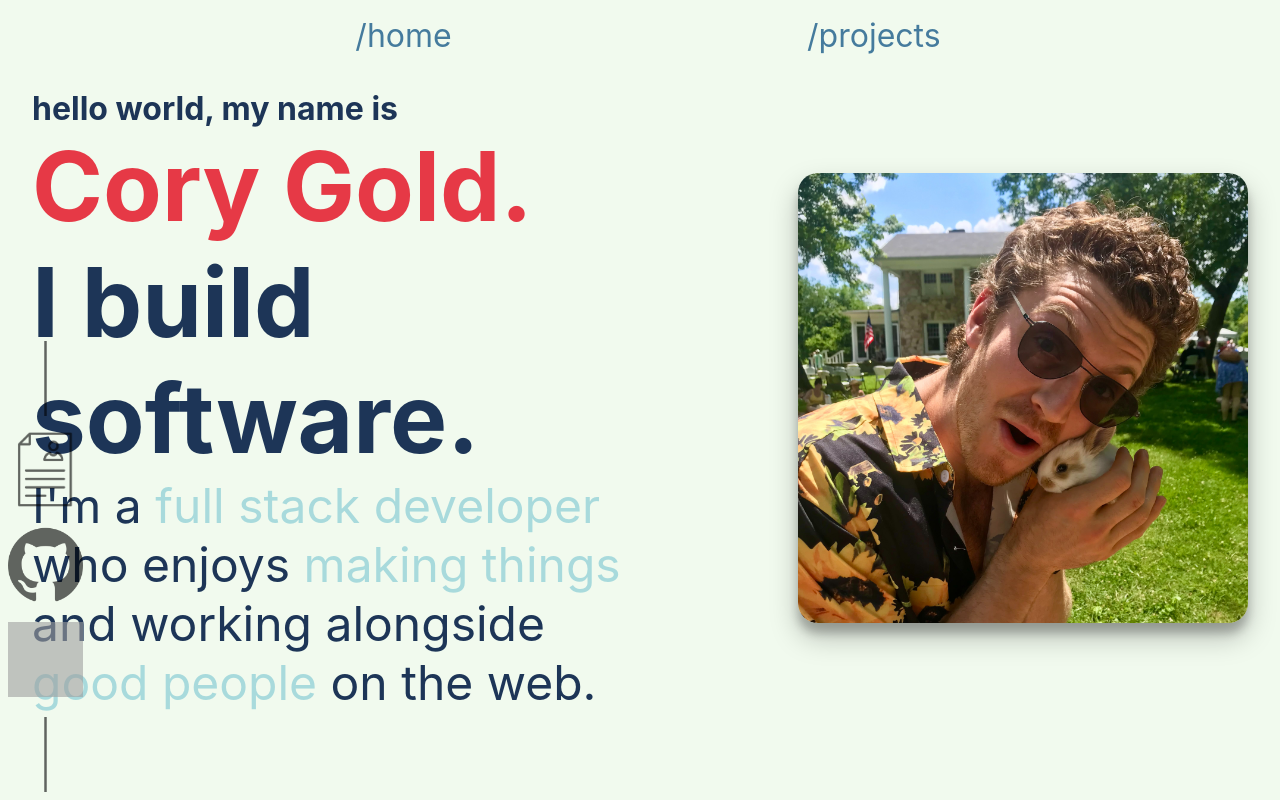
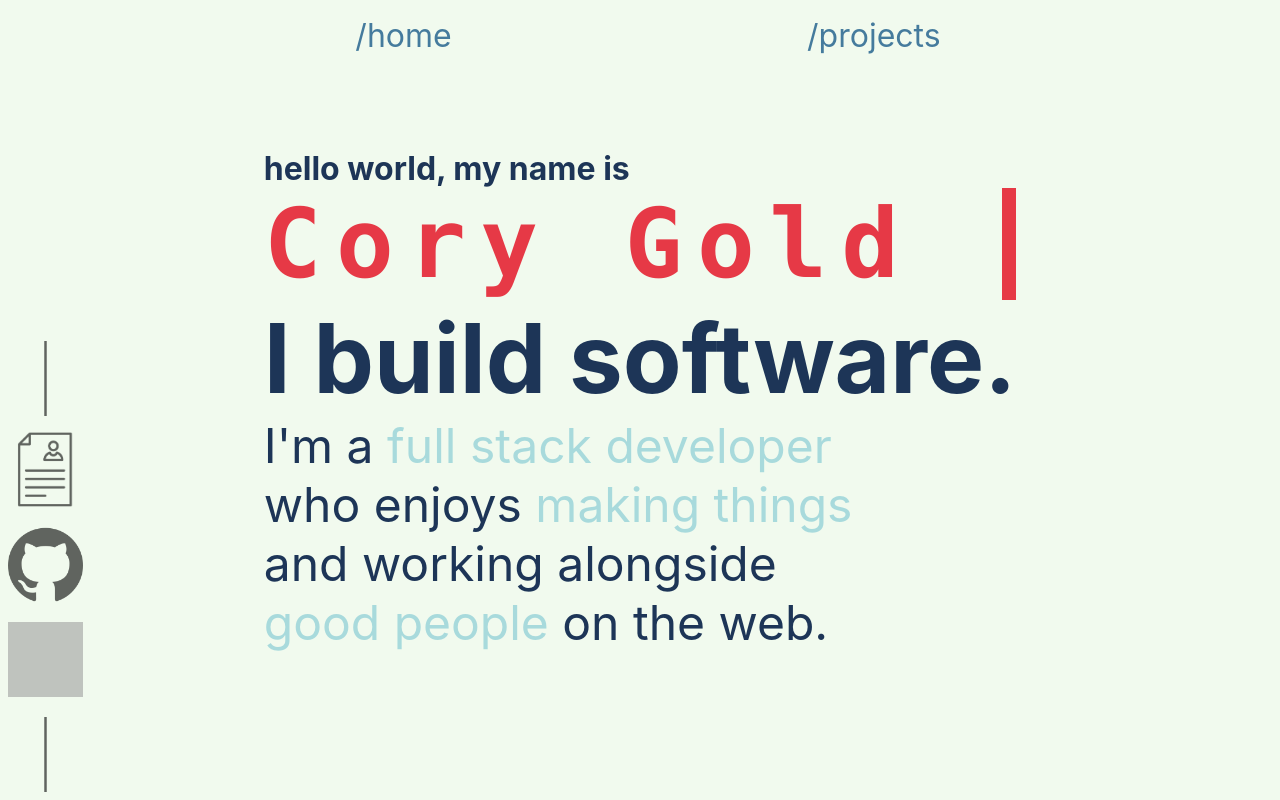
Before and after one commit to corumgold/corygold.dev, a React (Create React App) app: page / in a window 1280 px wide. Shown: the top 800 px of the page. Built offline with nearby package versions, Linux system fonts and the light colour scheme; grey boxes are pictures that could not be loaded.

Commit message:
Add typewriter effect to main page

```diff
--- a/less/styles.less
+++ b/less/styles.less
@@ -142,19 +142,25 @@ nav a {
 
 h2.big-header {
   color: @accent-color;
+  font-family: Monaco, Consolas, Lucida Console, monospace;
+  overflow: hidden;
+  border-right: .15em solid @accent-color;
+  white-space: nowrap;
+  margin: 0 auto;
+  letter-spacing: .15em;
+  animation:
+    typing 2.5s steps(40, end),
+    blink-caret .75s step-end infinite;
 }
 
-.home-header img {
-  max-width: 450px;
-  border-radius: 20px;
-  box-shadow: rgba(0, 0, 0, 0.25) 0px 14px 28px,
-    rgba(0, 0, 0, 0.22) 0px 10px 10px;
-  @media screen and (max-width: 1100px), screen and (max-height: 550px) {
-    max-width: 300px;
-  }
-  @media screen and (max-width: 650px), screen and (max-height: 400px) {
-    max-width: 220px;
-  }
+@keyframes typing {
+  from { width: 0 }
+  to { width: 100% }
+}
+
+@keyframes blink-caret {
+  from, to { border-color: transparent }
+  50% { border-color: @accent-color; }
 }
 
 .home-container {
--- a/src/components/Home/Home.js
+++ b/src/components/Home/Home.js
@@ -55,20 +55,13 @@ const Home = () => {
       <div className="home-header">
         <div className="intro">
           <h1>hello world, my name is</h1>
-          <h2 className="big-header">Cory Gold.</h2>
+          <h2 className="big-header">Cory Gold</h2>
           <h3 className="big-header">I build software.</h3>
           <p>
             I'm a <span>full stack developer</span> who enjoys{" "}
             <span>making things</span> and working alongside{" "}
             <span>good people</span> on the web.
           </p>
-        </div>
-        <div>
-          <img
-            id="bunny-photo"
-            src={process.env.PUBLIC_URL + "/images/bunnypic.jpg"}
-            alt="Cory with Bunny"
-          />
         </div>
       </div>
       <AboutMe />
--- a/src/styles.css
+++ b/src/styles.css
@@ -124,20 +124,29 @@ nav a {
 }
 h2.big-header {
   color: #e63946;
+  font-family: Monaco, Consolas, Lucida Console, monospace;
+  overflow: hidden;
+  border-right: 0.15em solid #e63946;
+  white-space: nowrap;
+  margin: 0 auto;
+  letter-spacing: 0.15em;
+  animation: typing 2.5s steps(40, end), blink-caret 0.75s step-end infinite;
 }
-.home-header img {
-  max-width: 450px;
-  border-radius: 20px;
-  box-shadow: rgba(0, 0, 0, 0.25) 0px 14px 28px, rgba(0, 0, 0, 0.22) 0px 10px 10px;
-}
-@media screen and (max-width: 1100px), screen and (max-height: 550px) {
-  .home-header img {
-    max-width: 300px;
+@keyframes typing {
+  from {
+    width: 0;
+  }
+  to {
+    width: 100%;
   }
 }
-@media screen and (max-width: 650px), screen and (max-height: 400px) {
-  .home-header img {
-    max-width: 220px;
+@keyframes blink-caret {
+  from,
+  to {
+    border-color: transparent;
+  }
+  50% {
+    border-color: #e63946;
   }
 }
 .home-container {
```
